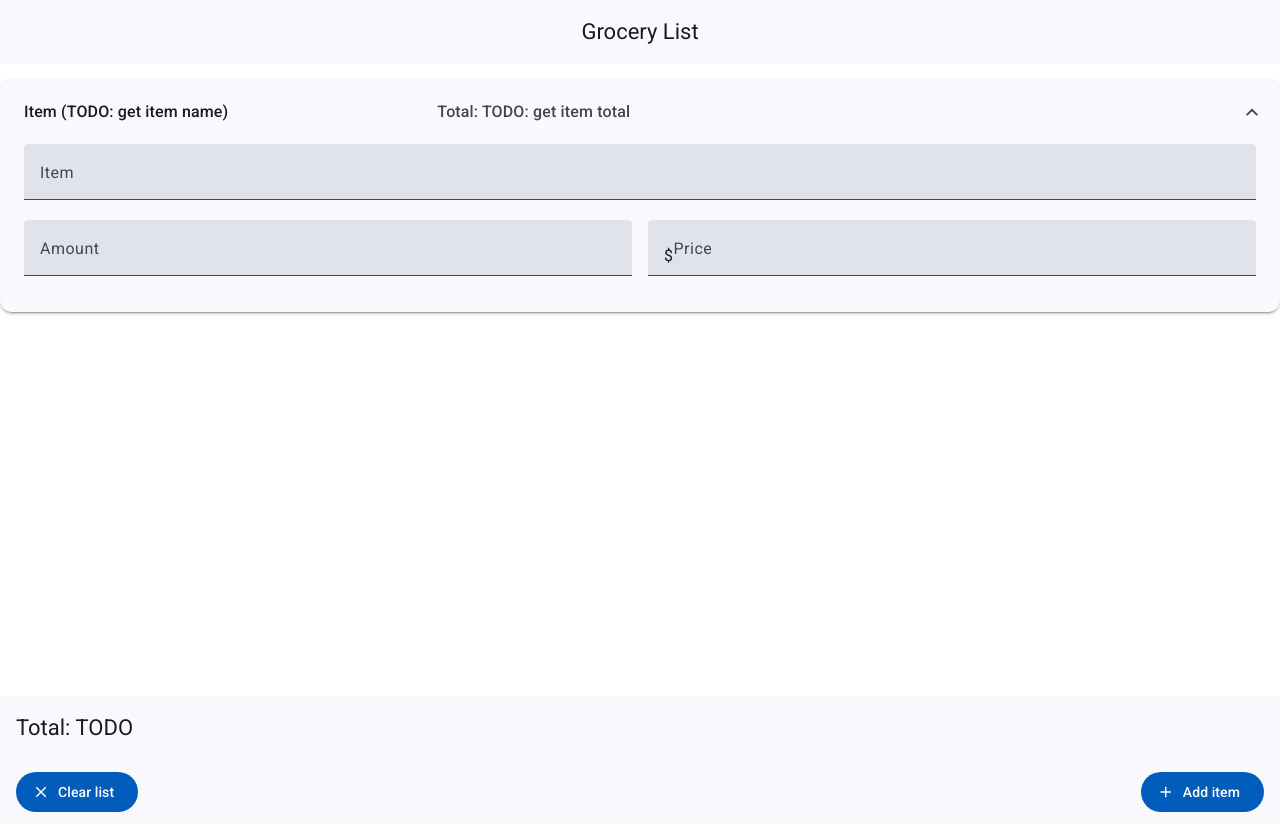
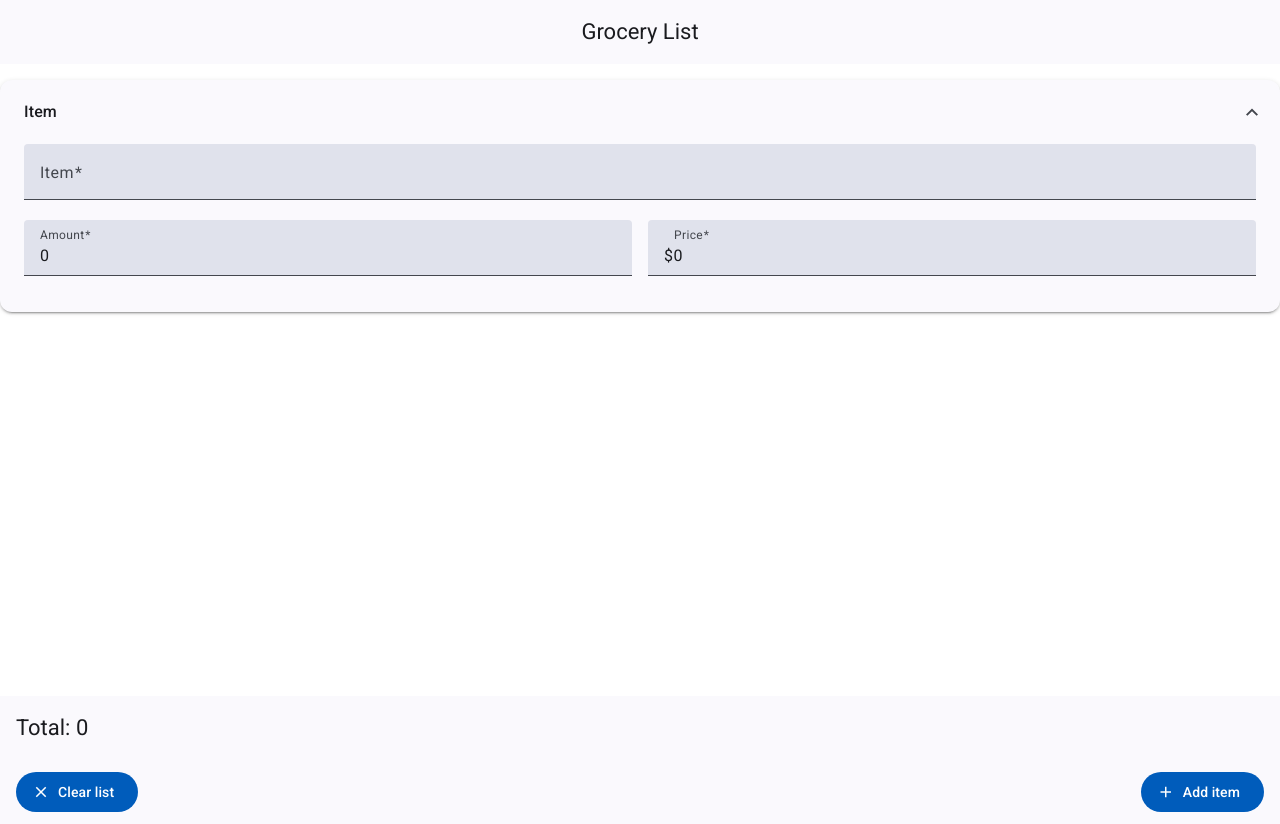
Before and after one commit to MathRocha/GroceryList, an Angular app: page / in a window 1280 px wide. Built offline with nearby package versions, Linux system fonts and the light colour scheme.

Commit message:
add form array to control list data

```diff
--- a/src/app/app.html
+++ b/src/app/app.html
@@ -6,43 +6,66 @@
 
 <main>
   <mat-accordion>
-    <mat-expansion-panel expanded="true">
+    @for (itemGroup of itemsForm.controls; track itemGroup; let isFirstItem =
+    $first ) {
+    <mat-expansion-panel [expanded]="isFirstItem">
       <mat-expansion-panel-header>
-        <mat-panel-title> Item (TODO: get item name) </mat-panel-title>
+        <mat-panel-title>
+          {{ itemGroup.get("name")?.value || "Item" }}
+        </mat-panel-title>
         <mat-panel-description>
-          Total: TODO: get item total
+          {{
+            itemGroup.get("total")?.value
+              ? "Total: " + itemGroup.get("total")?.value
+              : ""
+          }}
         </mat-panel-description>
       </mat-expansion-panel-header>
 
-      <form>
+      <form [formGroup]="itemGroup">
         <mat-form-field class="item-form-field">
           <mat-label>Item</mat-label>
-          <input matInput placeholder="Ex. Milk" />
+          <input matInput placeholder="Ex. Milk" formControlName="name" />
         </mat-form-field>
 
         <div class="amount-price">
           <mat-form-field>
             <mat-label>Amount</mat-label>
-            <input matInput placeholder="Ex. 2" type="number" />
+            <input
+              matInput
+              placeholder="Ex. 2"
+              type="number"
+              formControlName="amount"
+            />
           </mat-form-field>
 
           <mat-form-field>
             <mat-label>Price</mat-label>
             <span matTextPrefix>$</span>
-            <input matInput placeholder="Ex. 10.50" type="number" />
+            <input
+              matInput
+              placeholder="Ex. 10.50"
+              type="number"
+              formControlName="price"
+            />
           </mat-form-field>
         </div>
       </form>
     </mat-expansion-panel>
+    }
   </mat-accordion>
 </main>
 
 <footer>
   <mat-toolbar>
-    <mat-toolbar-row>Total: TODO</mat-toolbar-row>
+    <mat-toolbar-row>Total: {{ total }}</mat-toolbar-row>
     <mat-toolbar-row id="toolbar-buttons-row">
-      <button matButton="filled"><mat-icon>clear</mat-icon> Clear list</button>
-      <button matButton="filled"><mat-icon>add</mat-icon> Add item</button>
+      <button matButton="filled" (click)="clearList()">
+        <mat-icon>clear</mat-icon> Clear list
+      </button>
+      <button matButton="filled" (click)="addItem()">
+        <mat-icon>add</mat-icon> Add item
+      </button>
     </mat-toolbar-row>
   </mat-toolbar>
 </footer>
--- a/src/app/app.ts
+++ b/src/app/app.ts
@@ -1,11 +1,19 @@
-import { Component } from '@angular/core';
-import { FormsModule } from '@angular/forms';
+import { Component, OnInit } from '@angular/core';
+import {
+  FormArray,
+  FormControl,
+  FormGroup,
+  FormsModule,
+  ReactiveFormsModule,
+  Validators,
+} from '@angular/forms';
 import { MatButtonModule } from '@angular/material/button';
 import { MatExpansionModule } from '@angular/material/expansion';
 import { MatFormFieldModule } from '@angular/material/form-field';
 import { MatIconModule } from '@angular/material/icon';
 import { MatInputModule } from '@angular/material/input';
 import { MatToolbarModule } from '@angular/material/toolbar';
+import { debounceTime } from 'rxjs';
 
 @Component({
   selector: 'app-root',
@@ -17,10 +25,56 @@ import { MatToolbarModule } from '@angular/material/toolbar';
     MatButtonModule,
     MatIconModule,
     MatToolbarModule,
+    ReactiveFormsModule,
+    FormsModule,
   ],
   templateUrl: './app.html',
   styleUrl: './app.scss',
 })
-export class App {
-  protected title = 'GroceryList';
+export class App implements OnInit {
+  itemsForm = new FormArray([this.itemGroup]);
+  total = 0;
+
+  ngOnInit(): void {
+    console.log(this.itemsForm);
+
+    this.itemsForm.valueChanges.pipe(debounceTime(250)).subscribe({
+      next: (value) => {
+        console.log(value);
+        console.log(this.itemsForm);
+        this.itemsForm.controls.forEach((control) => {
+          if (control.get('amount')!.valid && control.get('price')!.valid) {
+            control
+              .get('total')!
+              .setValue(
+                control.get('amount')!.value! * control.get('price')!.value!,
+                { emitEvent: false }
+              );
+          }
+        });
+
+        this.total = this.itemsForm.controls.reduce(
+          (acc, cur) => acc + cur.get('total')!.value!,
+          0
+        );
+      },
+    });
+  }
+
+  private get itemGroup() {
+    return new FormGroup({
+      name: new FormControl<string>('', Validators.required),
+      amount: new FormControl<number>(0, Validators.required),
+      price: new FormControl<number>(0, Validators.required),
+      total: new FormControl<number>(0, Validators.required),
+    });
+  }
+
+  clearList(): void {
+    this.itemsForm = new FormArray([this.itemGroup]);
+  }
+
+  addItem(): void {
+    this.itemsForm.push(this.itemGroup);
+  }
 }
```
